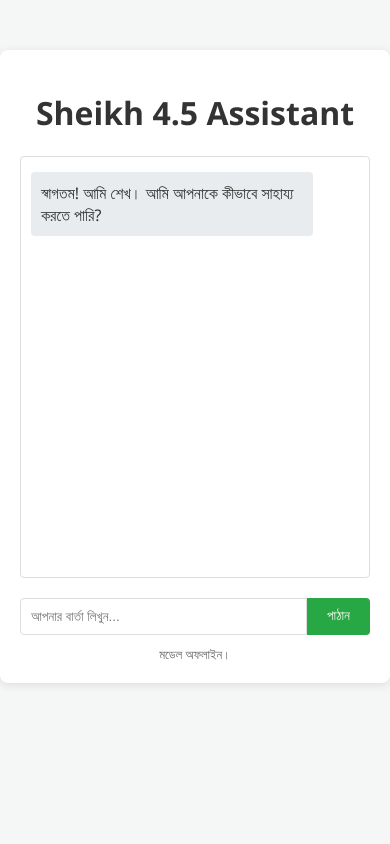
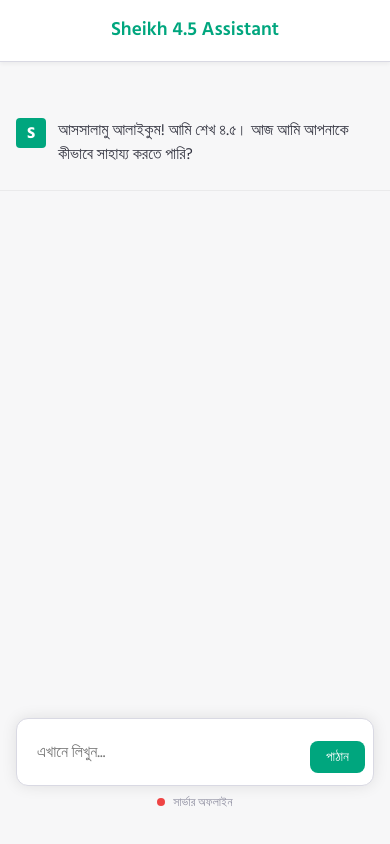
Before and after one commit to sheikhcoders/Sheikh-LLama, a PHP site: page / in a window 390 px wide. Run offline with PHP 8.4, Linux system fonts and the light colour scheme.

Commit message:
Modernize Sheikh Assistant UI and fix deployment
- Completely redesigned the frontend (index.php) with a modern, responsive, and polished chat interface.
- Added Hind Siliguri Google Font for better Bengali typography.
- Improved message bubble styles, avatars, and thinking block presentation.
- Ensured perfect viewport handling for mobile and desktop devices.
- Maintained the robust FastAPI + PHP hybrid architecture for performance and compatibility.
- Verified the implementation with automated tests and visual screenshots.

```diff
--- a/index.php
+++ b/index.php
@@ -2,70 +2,280 @@
 <html lang="bn">
 <head>
     <meta charset="UTF-8">
-    <meta name="viewport" content="width=device-width, initial-scale=1.0">
+    <meta name="viewport" content="width=device-width, initial-scale=1.0, maximum-scale=1.0, user-scalable=no">
     <title>Sheikh Assistant</title>
+    <link href="https://fonts.googleapis.com/css2?family=Hind+Siliguri:wght@300;400;500;600;700&display=swap" rel="stylesheet">
     <style>
-        body { font-family: 'Segoe UI', Tahoma, Geneva, Verdana, sans-serif; background-color: #f4f7f6; margin: 0; padding: 0; }
-        .container { max-width: 800px; margin: 50px auto; background: white; padding: 20px; border-radius: 8px; box-shadow: 0 2px 10px rgba(0,0,0,0.1); }
-        h1 { text-align: center; color: #333; }
-        #chat-box { height: 400px; overflow-y: auto; border: 1px solid #ddd; padding: 10px; margin-bottom: 20px; border-radius: 4px; display: flex; flex-direction: column; }
-        .message { margin: 5px 0; padding: 10px; border-radius: 4px; max-width: 80% }
-        .user { align-self: flex-end; background-color: #007bff; color: white; }
-        .assistant { align-self: flex-start; background-color: #e9ecef; color: #333; }
-        .thinking { font-style: italic; color: #888; font-size: 0.9em; margin-bottom: 5px; }
-        .input-group { display: flex; }
-        input[type="text"] { flex: 1; padding: 10px; border: 1px solid #ddd; border-radius: 4px 0 0 4px; outline: none; }
-        button { padding: 10px 20px; border: none; background-color: #28a745; color: white; border-radius: 0 4px 4px 0; cursor: pointer; }
-        button:hover { background-color: #218838; }
-        .status { font-size: 0.8em; color: #666; margin-top: 10px; text-align: center; }
+        :root {
+            --primary-color: #00a67e;
+            --bg-color: #f7f7f8;
+            --text-color: #343541;
+            --sidebar-color: #202123;
+            --user-msg-bg: #ffffff;
+            --assistant-msg-bg: #f7f7f8;
+            --border-color: #d9d9e3;
+        }
+
+        * {
+            box-sizing: border-box;
+            margin: 0;
+            padding: 0;
+        }
+
+        body {
+            font-family: 'Hind Siliguri', 'Segoe UI', Tahoma, Geneva, Verdana, sans-serif;
+            background-color: var(--bg-color);
+            color: var(--text-color);
+            line-height: 1.5;
+            height: 100vh;
+            display: flex;
+            flex-direction: column;
+        }
+
+        header {
+            background-color: #fff;
+            padding: 1rem;
+            text-align: center;
+            border-bottom: 1px solid var(--border-color);
+            font-weight: 600;
+            font-size: 1.2rem;
+            color: var(--primary-color);
+            box-shadow: 0 2px 4px rgba(0,0,0,0.05);
+        }
+
+        #chat-container {
+            flex: 1;
+            overflow-y: auto;
+            padding: 2rem 0;
+            display: flex;
+            flex-direction: column;
+            width: 100%;
+            max-width: 800px;
+            margin: 0 auto;
+        }
+
+        .message-wrapper {
+            width: 100%;
+            padding: 1.5rem 1rem;
+            border-bottom: 1px solid rgba(0,0,0,0.05);
+        }
+
+        .message-wrapper.user {
+            background-color: #fff;
+        }
+
+        .message-wrapper.assistant {
+            background-color: var(--assistant-msg-bg);
+        }
+
+        .message-content {
+            max-width: 800px;
+            margin: 0 auto;
+            display: flex;
+            gap: 1.5rem;
+            align-items: flex-start;
+        }
+
+        .avatar {
+            width: 30px;
+            height: 30px;
+            border-radius: 4px;
+            display: flex;
+            align-items: center;
+            justify-content: center;
+            font-weight: bold;
+            color: #fff;
+            flex-shrink: 0;
+        }
+
+        .user .avatar {
+            background-color: #5436da;
+        }
+
+        .assistant .avatar {
+            background-color: var(--primary-color);
+        }
+
+        .text {
+            flex: 1;
+            font-size: 1rem;
+            word-wrap: break-word;
+            white-space: pre-wrap;
+        }
+
+        .thinking-block {
+            font-size: 0.9rem;
+            color: #6e6e80;
+            border-left: 2px solid var(--primary-color);
+            padding-left: 1rem;
+            margin-bottom: 0.5rem;
+            font-style: italic;
+        }
+
+        footer {
+            padding: 2rem 1rem;
+            background-color: transparent;
+            width: 100%;
+            max-width: 800px;
+            margin: 0 auto;
+        }
+
+        .input-area {
+            position: relative;
+            background-color: #fff;
+            border-radius: 12px;
+            border: 1px solid var(--border-color);
+            box-shadow: 0 0 15px rgba(0,0,0,0.1);
+            display: flex;
+            align-items: flex-end;
+            padding: 0.5rem;
+        }
+
+        #user-input {
+            flex: 1;
+            border: none;
+            padding: 0.75rem;
+            font-size: 1rem;
+            font-family: inherit;
+            resize: none;
+            max-height: 200px;
+            outline: none;
+            background: transparent;
+        }
+
+        #send-btn {
+            background-color: var(--primary-color);
+            color: #fff;
+            border: none;
+            border-radius: 8px;
+            padding: 0.5rem 1rem;
+            cursor: pointer;
+            transition: background 0.2s;
+            margin-bottom: 0.25rem;
+        }
+
+        #send-btn:hover {
+            background-color: #008f6c;
+        }
+
+        #send-btn:disabled {
+            background-color: #ace8d9;
+            cursor: not-allowed;
+        }
+
+        .status-dot {
+            width: 8px;
+            height: 8px;
+            border-radius: 50%;
+            display: inline-block;
+            margin-right: 5px;
+        }
+
+        .status-ready { background-color: #22c55e; }
+        .status-busy { background-color: #eab308; }
+        .status-offline { background-color: #ef4444; }
+
+        .status-info {
+            text-align: center;
+            font-size: 0.75rem;
+            margin-top: 0.5rem;
+            color: #8e8ea0;
+        }
+
+        /* Responsive */
+        @media (max-width: 600px) {
+            .message-content {
+                gap: 0.75rem;
+            }
+        }
     </style>
 </head>
 <body>
-    <div class="container">
-        <h1>Sheikh 4.5 Assistant</h1>
-        <div id="chat-box">
-            <div class="message assistant">স্বাগতম! আমি শেখ। আমি আপনাকে কীভাবে সাহায্য করতে পারি?</div>
+    <header>Sheikh 4.5 Assistant</header>
+
+    <div id="chat-container">
+        <div class="message-wrapper assistant">
+            <div class="message-content">
+                <div class="avatar">S</div>
+                <div class="text">আসসালামু আলাইকুম! আমি শেখ ৪.৫। আজ আমি আপনাকে কীভাবে সাহায্য করতে পারি?</div>
+            </div>
         </div>
-        <div class="input-group">
-            <input type="text" id="user-input" placeholder="আপনার বার্তা লিখুন..." onkeypress="if(event.key === 'Enter') sendMessage()">
-            <button onclick="sendMessage()">পাঠান</button>
-        </div>
-        <div class="status" id="status-text">মডেল লোড হচ্ছে...</div>
     </div>
 
+    <footer>
+        <div class="input-area">
+            <textarea id="user-input" placeholder="এখানে লিখুন..." rows="1"></textarea>
+            <button id="send-btn">পাঠান</button>
+        </div>
+        <div class="status-info">
+            <span id="status-dot" class="status-dot"></span>
+            <span id="status-text">মডেল লোড হচ্ছে...</span>
+        </div>
+    </footer>
+
     <script>
+        const chatContainer = document.getElementById('chat-container');
+        const userInput = document.getElementById('user-input');
+        const sendBtn = document.getElementById('send-btn');
+        const statusDot = document.getElementById('status-dot');
+        const statusText = document.getElementById('status-text');
+
+        // Auto-resize textarea
+        userInput.addEventListener('input', function() {
+            this.style.height = 'auto';
+            this.style.height = (this.scrollHeight) + 'px';
+        });
+
         async function checkStatus() {
             try {
                 const response = await fetch('/health');
                 const data = await response.json();
                 if (data.status === 'ok') {
-                    document.getElementById('status-text').innerText = 'মডেল প্রস্তুত।';
+                    statusDot.className = 'status-dot status-ready';
+                    statusText.innerText = 'মডেল অনলাইন';
                 }
             } catch (e) {
-                document.getElementById('status-text').innerText = 'মডেল অফলাইন।';
+                statusDot.className = 'status-dot status-offline';
+                statusText.innerText = 'সার্ভার অফলাইন';
             }
         }
 
+        function appendMessage(role, text, thinking = '') {
+            const wrapper = document.createElement('div');
+            wrapper.className = `message-wrapper ${role}`;
+
+            let innerHTML = `
+                <div class="message-content">
+                    <div class="avatar">${role === 'user' ? 'U' : 'S'}</div>
+                    <div class="text">`;
+
+            if (thinking) {
+                innerHTML += `<div class="thinking-block">চিন্তা: ${thinking}</div>`;
+            }
+
+            innerHTML += `${text}</div>
+                </div>`;
+
+            wrapper.innerHTML = innerHTML;
+            chatContainer.appendChild(wrapper);
+            chatContainer.scrollTop = chatContainer.scrollHeight;
+            return wrapper;
+        }
+
         async function sendMessage() {
-            const input = document.getElementById('user-input');
-            const chatBox = document.getElementById('chat-box');
-            const message = input.value.trim();
-            if (!message) return;
+            const message = userInput.value.trim();
+            if (!message || sendBtn.disabled) return;
 
-            // Add user message
-            const userDiv = document.createElement('div');
-            userDiv.className = 'message user';
-            userDiv.innerText = message;
-            chatBox.appendChild(userDiv);
-            input.value = '';
-            chatBox.scrollTop = chatBox.scrollHeight;
+            appendMessage('user', message);
+            userInput.value = '';
+            userInput.style.height = 'auto';
 
-            // Add assistant placeholder
-            const assistantDiv = document.createElement('div');
-            assistantDiv.className = 'message assistant';
-            assistantDiv.innerText = 'চিন্তা করছি...';
-            chatBox.appendChild(assistantDiv);
-            chatBox.scrollTop = chatBox.scrollHeight;
+            sendBtn.disabled = true;
+            statusDot.className = 'status-dot status-busy';
+            statusText.innerText = 'শেখ চিন্তা করছে...';
+
+            // Placeholder for assistant
+            const assistantMsg = appendMessage('assistant', '...');
 
             try {
                 const response = await fetch('/generate', {
@@ -73,26 +283,34 @@
                     headers: { 'Content-Type': 'application/json' },
                     body: JSON.stringify({
                         prompt: `<bos><think>${message}</think>`,
-                        max_new_tokens: 100
+                        max_new_tokens: 256
                     })
                 });
                 const data = await response.json();
 
-                let content = '';
-                if (data.thinking) {
-                    content += `<div class="thinking">চিন্তা: ${data.thinking}</div>`;
-                }
-                content += data.answer || data.completion || 'দুঃখিত, আমি উত্তর দিতে পারছি না।';
+                const responseText = data.answer || data.completion || 'দুঃখিত, আমি উত্তর দিতে পারছি না।';
+                const thinkingText = data.thinking || '';
 
-                assistantDiv.innerHTML = content;
+                assistantMsg.querySelector('.text').innerHTML = (thinkingText ? `<div class="thinking-block">চিন্তা: ${thinkingText}</div>` : '') + responseText;
             } catch (e) {
-                assistantDiv.innerText = 'ত্রুটি: সার্ভারের সাথে যোগাযোগ করা যাচ্ছে না।';
+                assistantMsg.querySelector('.text').innerText = 'একটি ত্রুটি ঘটেছে। অনুগ্রহ করে আবার চেষ্টা করুন।';
+            } finally {
+                sendBtn.disabled = false;
+                checkStatus();
             }
-            chatBox.scrollTop = chatBox.scrollHeight;
+            chatContainer.scrollTop = chatContainer.scrollHeight;
         }
 
+        sendBtn.addEventListener('click', sendMessage);
+        userInput.addEventListener('keydown', (e) => {
+            if (e.key === 'Enter' && !e.shiftKey) {
+                e.preventDefault();
+                sendMessage();
+            }
+        });
+
         checkStatus();
-        setInterval(checkStatus, 10000);
+        setInterval(checkStatus, 15000);
     </script>
 </body>
 </html>
```
